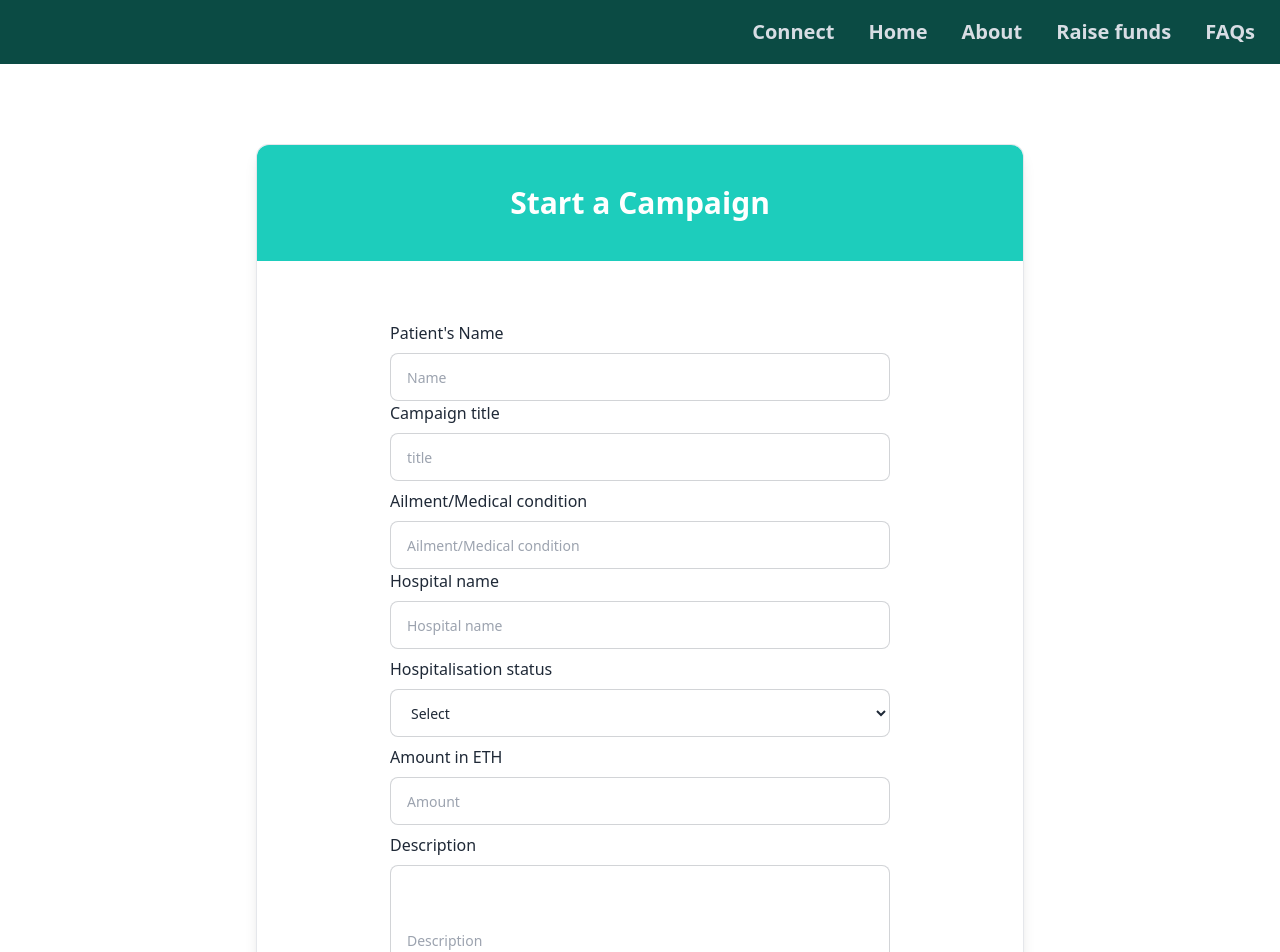
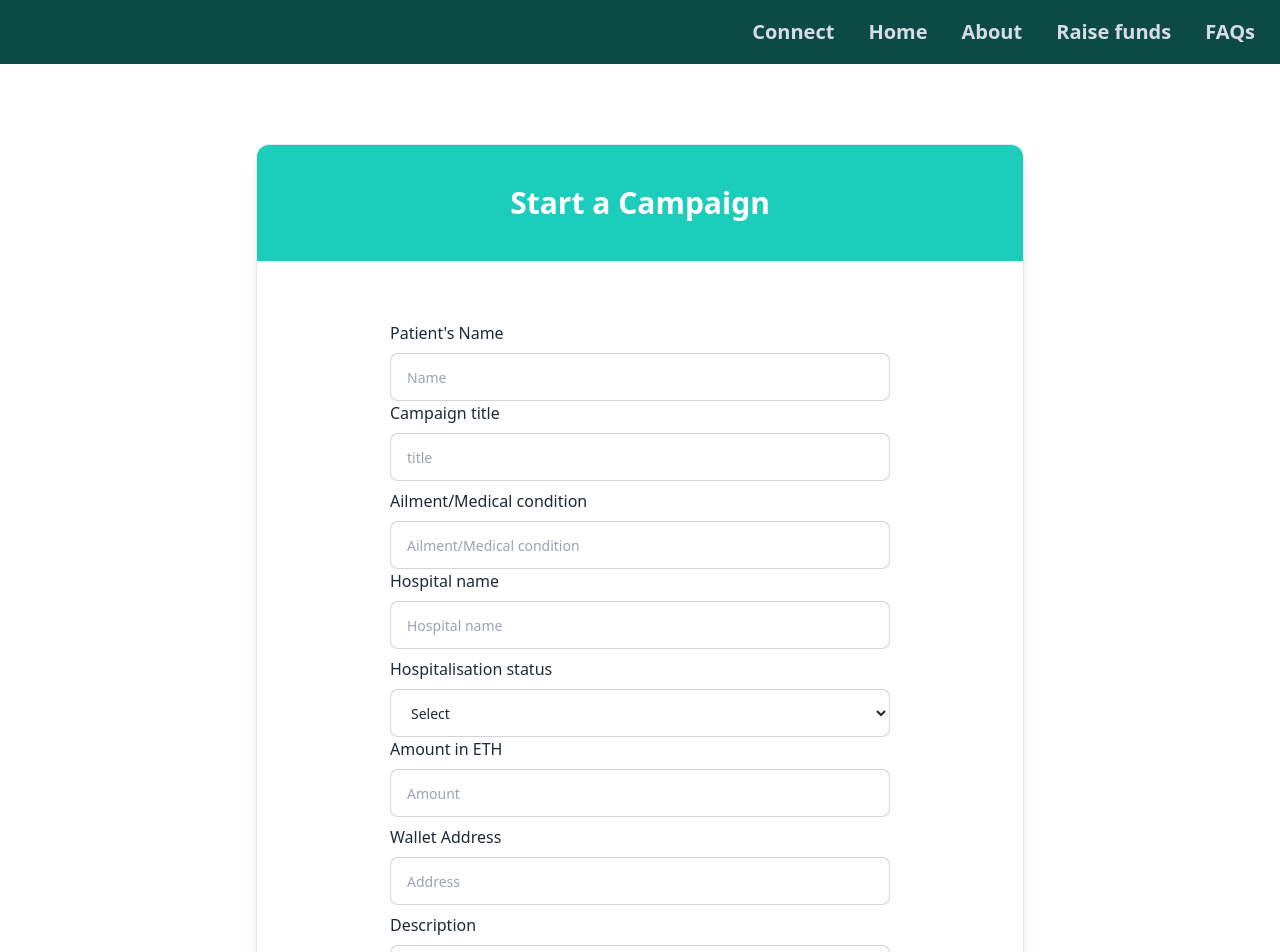
Before and after one commit to SWATHI-R2/Crowdfunding, a Svelte app: page /donate in a window 1280 px wide. Shown: the top 952 px of the page. Built offline with nearby package versions, Linux system fonts and the light colour scheme.

Commit message:
connected metamask

```diff
--- a/src/pages/Donate.svelte
+++ b/src/pages/Donate.svelte
@@ -24,11 +24,13 @@
           <option value="h3">Recently discharged from the hospital</option>
           <option value="h4">Will be hospitalised soon</option>
         </select>
-        <div class="my-2">Amount in ETH</div>
+        <div class="mb-2">Amount in ETH</div>
+        <input type="text" placeholder="Amount" class="input input-bordered input-md w-[500px]" />
+        <div class="my-2">Wallet Address</div>
         {#if $isConnected}
         <input type="text" placeholder="Amount" class="mx-auto input input-bordered input-md w-full max-w-s" value="{$walletAddress}" readonly />
         {:else}
-        <input type="text" placeholder="Amount" class="mx-auto input input-bordered input-md w-full max-w-s" />
+        <input type="text" placeholder="Address" class="mx-auto input input-bordered input-md w-full max-w-s" />
         {/if}
         <div class="my-2">Description</div>
         <input type="text" placeholder="Description" class="textarea textarea-bordered w-[500px] h-[150px]">
```
